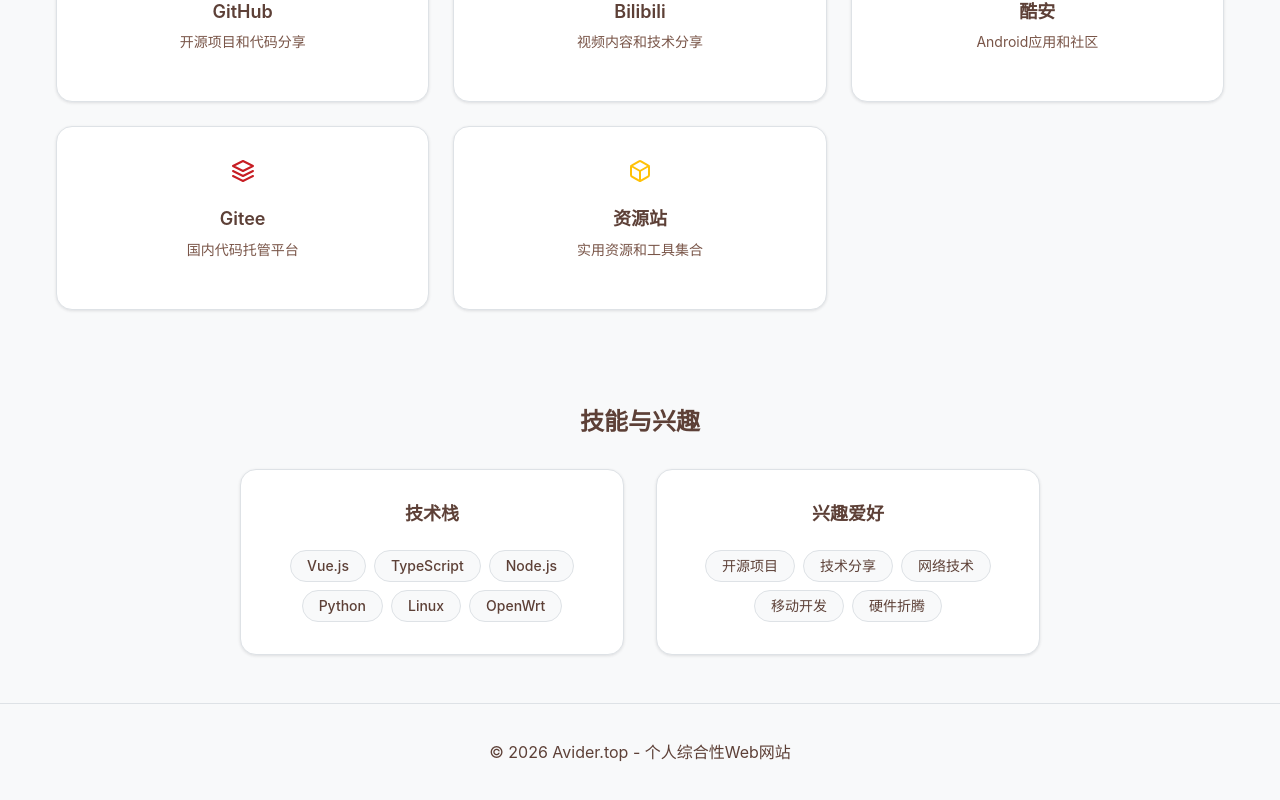
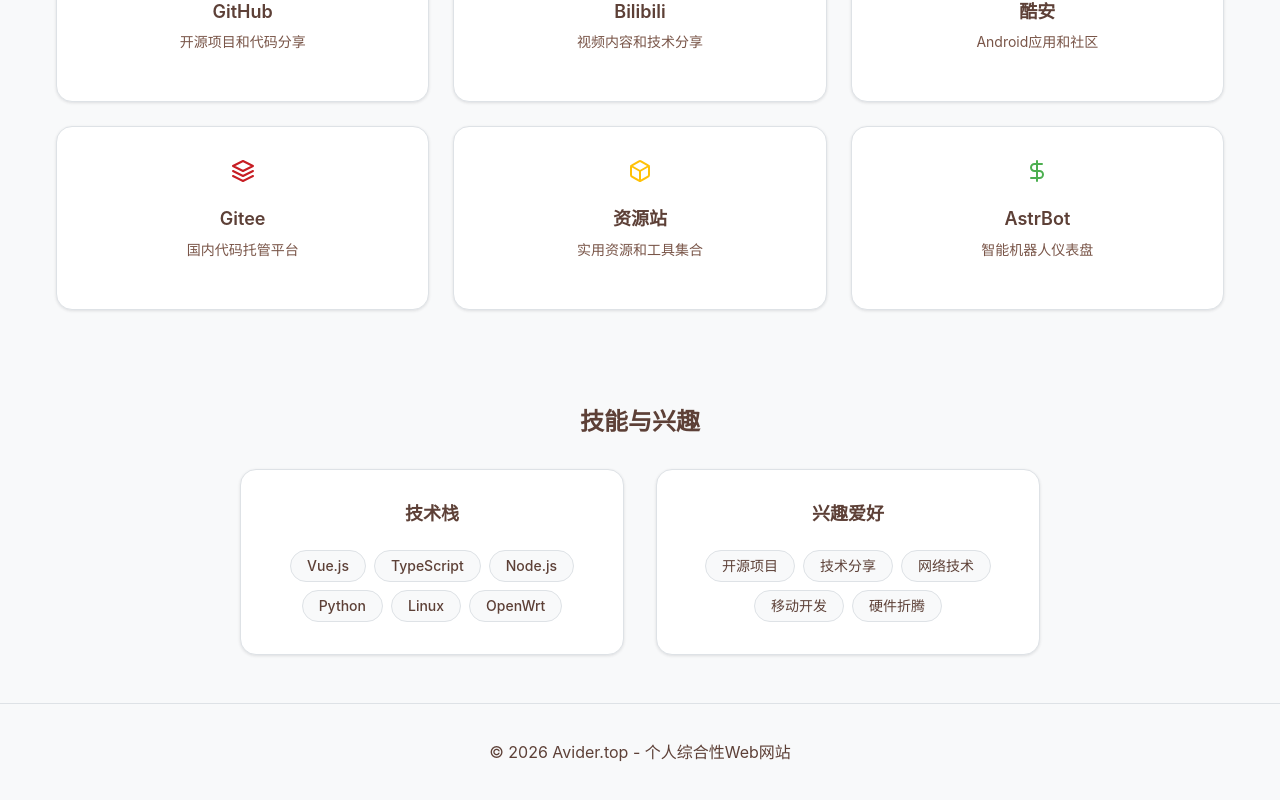
Before and after one commit to AviderMin/avider.top_V2, a Vue app: page /hoster in a window 1280 px wide. Shown: the part 838-1638 px from the top of the page. Built offline with nearby package versions, Linux system fonts and the light colour scheme.

Commit message:
feat: 添加AstrBot资源卡片及样式
在HosterPage页面中添加AstrBot资源卡片，包含图标、标题和描述，并为其添加悬停效果和图标颜色样式

```diff
--- a/src/views/HosterPage.vue
+++ b/src/views/HosterPage.vue
@@ -92,6 +92,16 @@
             </div>
             <h3 class="social-title">资源站</h3>
             <p class="social-description">实用资源和工具集合</p>
+          </a>
+
+          <a href="https://bot.avider.top/" target="_blank" class="social-card bot">
+            <div class="social-icon">
+              <svg xmlns="http://www.w3.org/2000/svg" width="24" height="24" viewBox="0 0 24 24" fill="none" stroke="currentColor" stroke-width="2" stroke-linecap="round" stroke-linejoin="round">
+                <path d="M12 2v20M17 5H9.5a3.5 3.5 0 0 0 0 7h5a3.5 3.5 0 0 1 0 7H6"></path>
+              </svg>
+            </div>
+            <h3 class="social-title">AstrBot</h3>
+            <p class="social-description">智能机器人仪表盘</p>
           </a>
         </div>
       </div>
@@ -266,6 +276,15 @@
   background: rgba(0, 123, 255, 0.05);
 }
 
+.social-card.bot:hover {
+  border-color: #4CAF50;
+  background: rgba(76, 175, 80, 0.05);
+}
+
+.social-card.bot .social-icon {
+  color: #4CAF50;
+}
+
 .social-icon {
   font-size: 3rem;
   margin-bottom: var(--spacing-lg);
```
